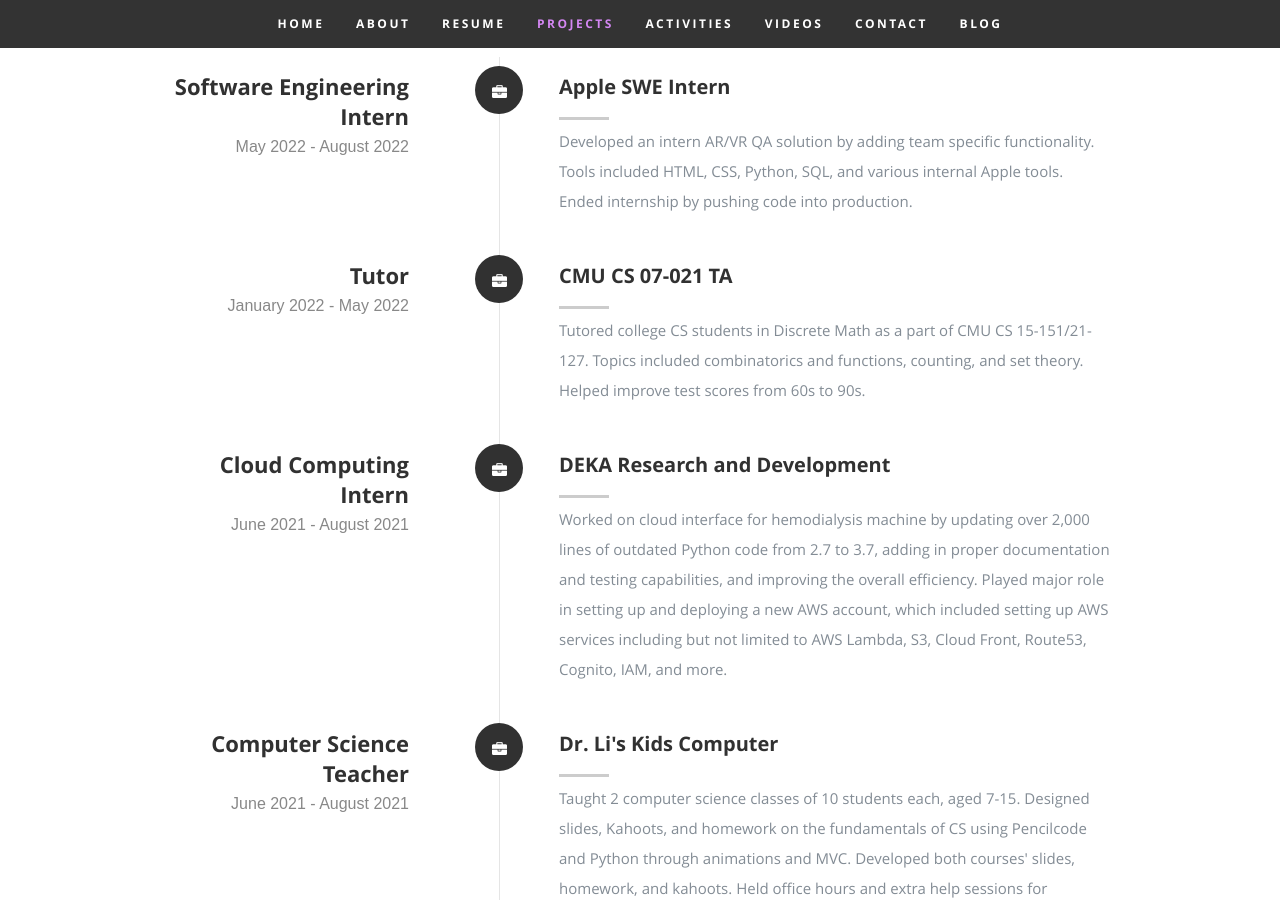
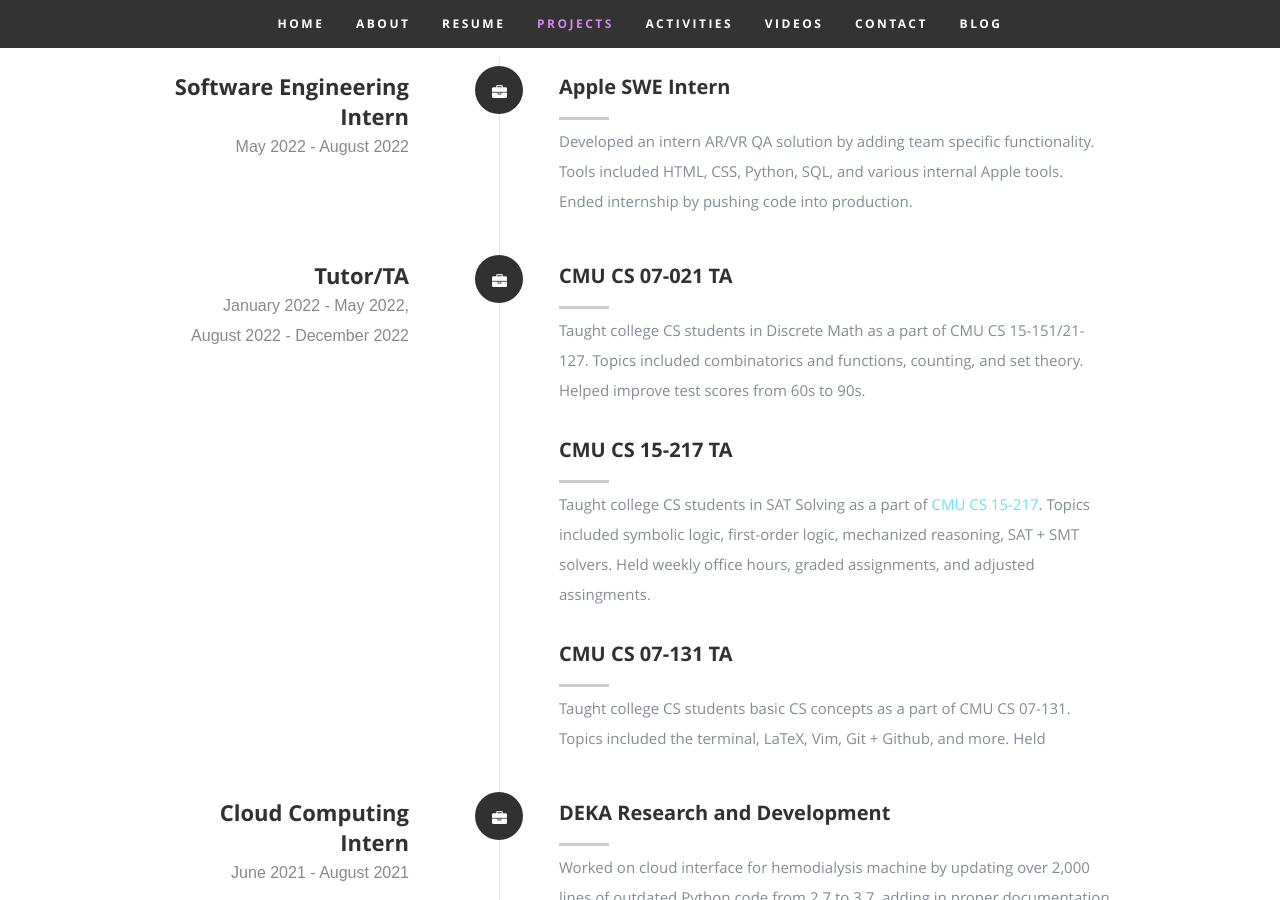
Before and after one commit to AvantikaNaik/AvantikaNaik.github.io, a Jekyll site: the page index.html, which Jekyll copies as it is, in a window 1280 px wide and 900 px high, scrolled down 2430 px. Built offline with Jekyll 4.4.1, drawn with Linux system fonts in a browser that asks for light colours; nearby versions of some CDN libraries.

Commit message:
added ta lamr

```diff
--- a/index.html
+++ b/index.html
@@ -223,13 +223,25 @@
                   </div>
 
                   <div class="timeline-header">
-                     <h3>Tutor</h3>
-                     <p>January 2022 - May 2022</p>
+                     <h3>Tutor/TA</h3>
+                     <p>January 2022 - May 2022, August 2022 - December 2022</p>
                   </div>
 
                   <div class="timeline-content">
                      <h4>CMU CS 07-021 TA</h4>
-                     <p> Tutored college CS students in Discrete Math as a part of CMU CS 15-151/21-127. Topics included combinatorics and functions, counting, and set theory. Helped improve test scores from 60s to 90s.
+                     <p> Taught college CS students in Discrete Math as a part of CMU CS 15-151/21-127. Topics included combinatorics and functions, counting, and set theory. Helped improve test scores from 60s to 90s.
+                     </p>
+                  </div>
+
+                  <div class="timeline-content">
+                     <h4>CMU CS 15-217 TA</h4>
+                     <p> Taught college CS students in SAT Solving as a part of <a href="https://www.cs.cmu.edu/~mheule/15217-f22/">CMU CS 15-217</a>. Topics included symbolic logic, first-order logic, mechanized reasoning, SAT + SMT solvers. Held weekly office hours, graded assignments, and adjusted assingments.
+                     </p>
+                  </div>
+
+                  <div class="timeline-content">
+                     <h4>CMU CS 07-131 TA</h4>
+                     <p> Taught college CS students basic CS concepts as a part of CMU CS 07-131. Topics included the terminal, LaTeX, Vim, Git + Github, and more. Held
                      </p>
                   </div>
 
```
